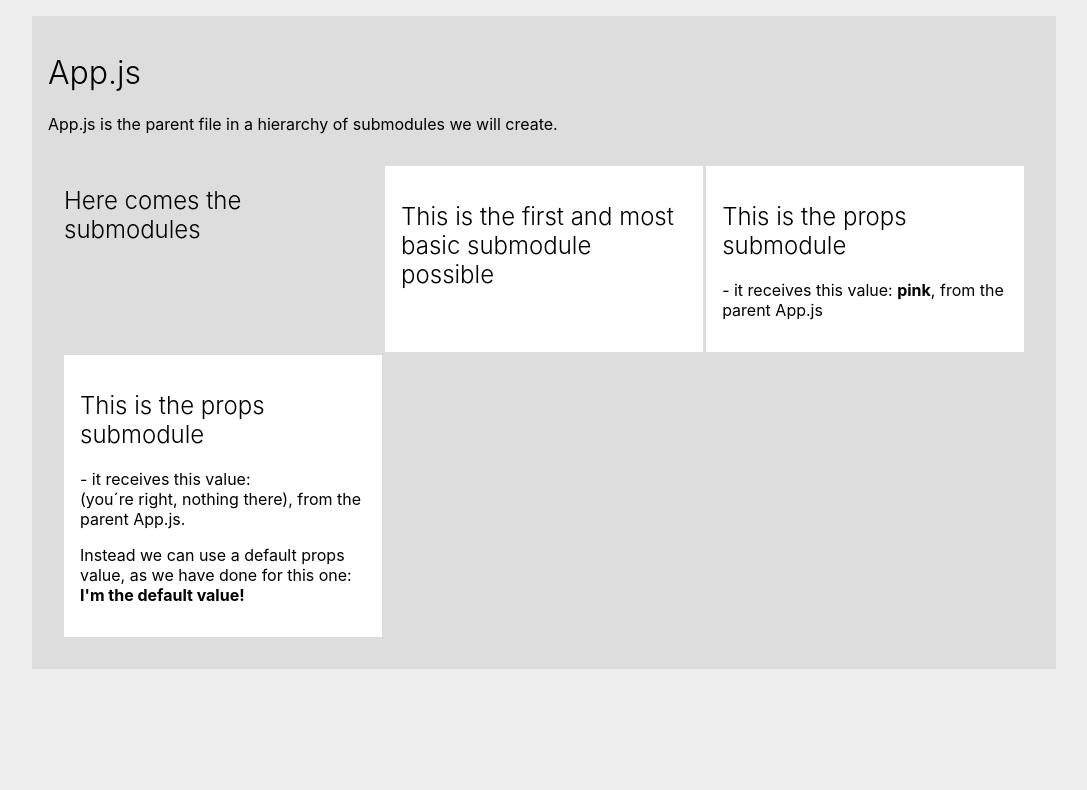
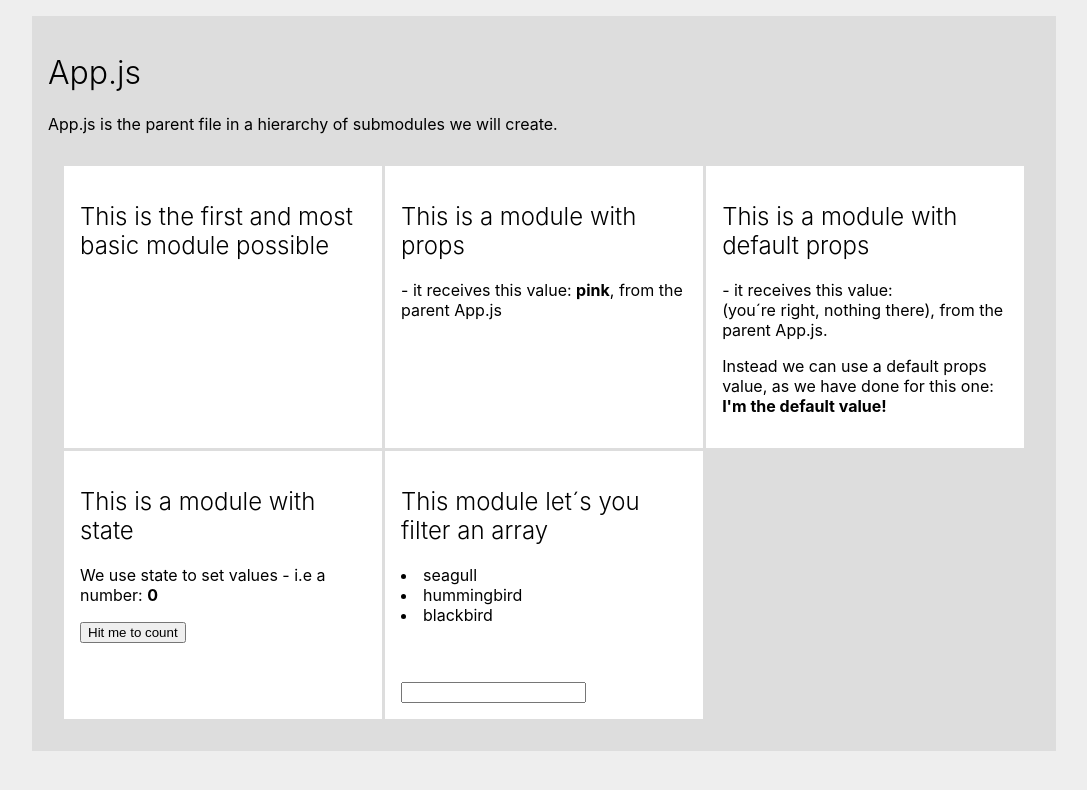
Before and after one commit to simmoe/react-course, a React (Create React App) app: page / in a window 1280 px wide. Shown: the top 790 px of the page, without its empty margins (96-1183 px from the left). Built offline with nearby package versions, Linux system fonts and the light colour scheme.

Commit message:
update submodules

```diff
--- a/src/App.js
+++ b/src/App.js
@@ -1,7 +1,10 @@
 import React from 'react'
+
 import BasicModule from './modules/BasicModule'
 import BasicPropsModule from './modules/BasicPropsModule'
 import DefaultPropsModule from './modules/DefaultPropsModule'
+import StateModule from './modules/StateModule'
+import StateArrayModule from './modules/StateArrayModule'
 
 const App = () => {
   return(
@@ -9,10 +12,12 @@ const App = () => {
       <h1>App.js</h1>
       <p>App.js is the parent file in a hierarchy of submodules we will create.</p>
       <div className="submodules">
-        <h2>Here comes the submodules</h2>
         <BasicModule />
         <BasicPropsModule value="pink"/>
         <DefaultPropsModule />
+        <StateModule />
+        <StateArrayModule />
+
       </div>
     </div>
   )
--- a/src/modules/BasicModule.js
+++ b/src/modules/BasicModule.js
@@ -3,7 +3,7 @@ import React from 'react'
 const BasicModule = () => {
     return(
         <div className="submodule">
-            <h2>This is the first and most basic submodule possible</h2>
+            <h2>This is the first and most basic module possible</h2>
         </div>
     )
 }
--- a/src/modules/BasicPropsModule.js
+++ b/src/modules/BasicPropsModule.js
@@ -3,7 +3,7 @@ import React from 'react'
 const BasicPropsModule = (props) => {
     return(
         <div className="submodule">
-            <h2>This is the props submodule</h2>
+            <h2>This is a module with props</h2>
             <p>- it receives this value: <b>{props.value}</b>, from the parent App.js</p>
         </div>
     )
--- a/src/modules/DefaultPropsModule.js
+++ b/src/modules/DefaultPropsModule.js
@@ -3,7 +3,7 @@ import React from 'react'
 const DefaultPropsModule = (props) => {
     return(
         <div className="submodule">
-            <h2>This is the props submodule</h2>
+            <h2>This is a module with default props</h2>
             <p>- it receives this value: <b>{props.value}</b><br/> (you´re right, nothing there), from the parent App.js.</p>
             <p>Instead we can use a default props value, as we have done for this one: <b>{props.otherValue || "I'm the default value!"}</b></p>
         </div>
--- /dev/null
+++ b/src/modules/StateArrayModule.css
@@ -0,0 +1,3 @@
+.state-array p{
+    height:100px;
+}
--- /dev/null
+++ b/src/modules/StateArrayModule.js
@@ -0,0 +1,23 @@
+import React, {useState} from 'react'
+import './StateArrayModule.css';
+
+const StateArrayModule = () => {
+    const birdsArray = ["seagull", "hummingbird", "blackbird"]
+    const [birds, setBirds] = useState( birdsArray )
+
+    function filterBirds(e){
+        setBirds(
+            birdsArray.filter( ( bird ) => bird.includes(e.target.value)  )
+        )
+    }
+
+    return(
+        <div className="submodule state-array">
+            <h2>This module let´s you filter an array</h2>
+            <p>{birds.map( (bird, i) => <li key={i}>{bird}</li> )}</p>
+            <input onInput={ filterBirds } />
+        </div>
+    )
+}
+
+export default StateArrayModule
--- /dev/null
+++ b/src/modules/StateModule.js
@@ -0,0 +1,15 @@
+import React, {useState} from 'react'
+
+const StateModule = (props) => {
+    const [count, setCount] = useState(0)
+
+    return(
+        <div className="submodule">
+            <h2>This is a module with state</h2>
+            <p>We use state to set values - i.e a number: <b>{count}</b></p>
+            <button onClick={ () => {setCount(count + 1)} }>Hit me to count</button>
+        </div>
+    )
+}
+
+export default StateModule
```
